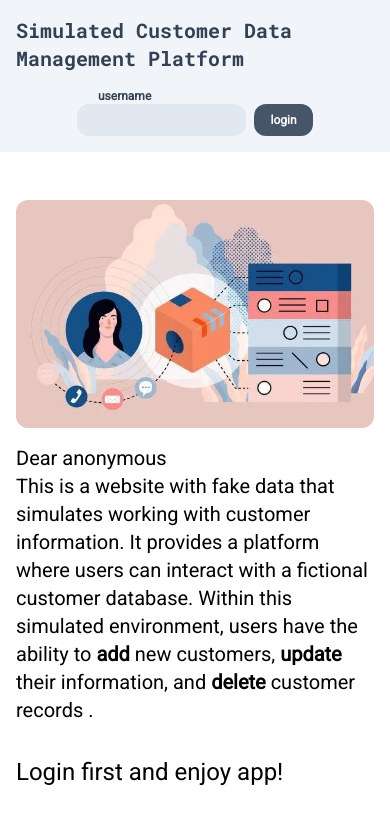
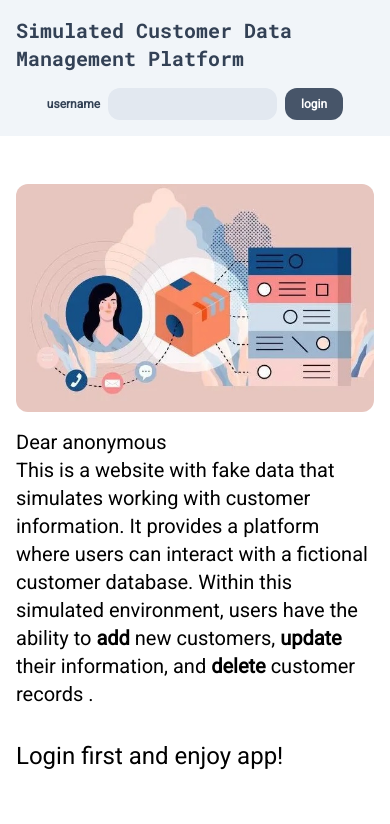
Before and after one commit to programmingskills-2022/Customer-App-crud-search-filter-sort-pagination, a Next.js app: page / in a window 390 px wide. Shown: the top 824 px of the page. Built offline with nearby package versions, Linux system fonts and the light colour scheme.

Commit message:
optimize mobile styles

```diff
--- a/src/components/customer/login/Login.tsx
+++ b/src/components/customer/login/Login.tsx
@@ -43,8 +43,8 @@ export default function Login() {
         <div className="flex flex-row  justify-center items-end gap-2 md:gap-4">
           <Input
             classname={[
-              "flex flex-col md:flex-row items-center md:gap-2",
-              "w-32 md:text-right",
+              "flex items-center gap-2",
+              "text-right",
               "outline-none bg-slate-200 text-slate-700 px-4 py-2 md:w-48 w-full rounded-xl",
             ]}
             name={name}
```
